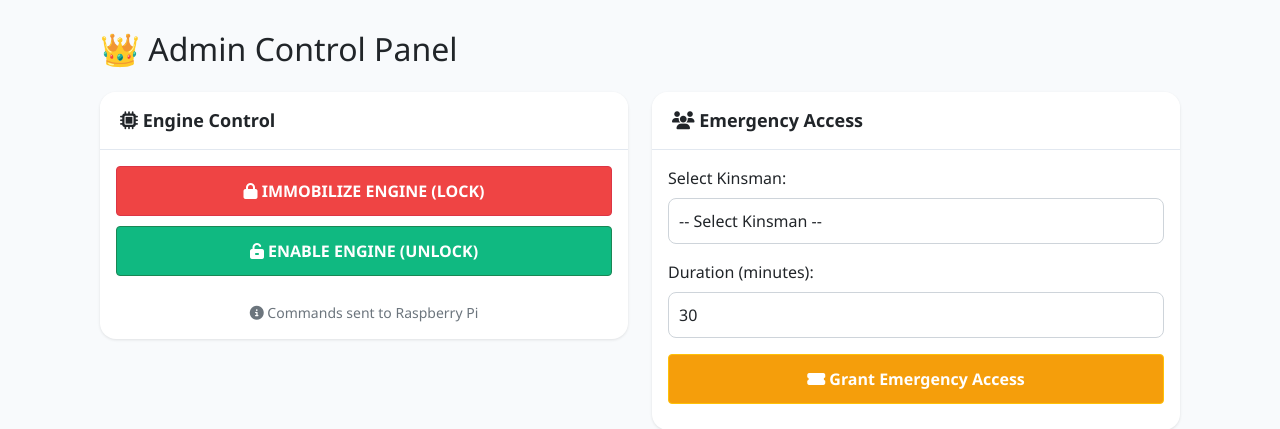
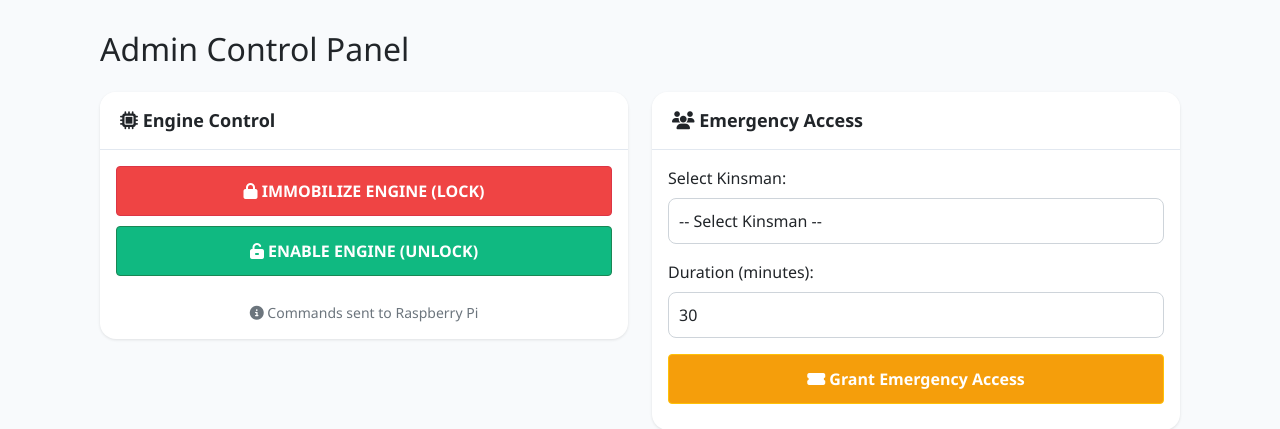
Before and after one commit to jacksonochieng1540/Second-Implementation, a Django app: template templates/dashboard/admin_panel.html in a window 1280 px wide. Shown: the part 76-505 px from the top of the page. Run offline with Django 5.2, Linux system fonts and the light colour scheme; the template is opened without the code that fills it: values that come from a table or form of the project are taken from there, others are empty; data comes from the database, SQL or seed files in the repository.

Commit message:
Update admin_panel.html

```diff
--- a/templates/dashboard/admin_panel.html
+++ b/templates/dashboard/admin_panel.html
@@ -44,7 +44,7 @@
     </div>
 
     <div class="container">
-        <h2 class="mb-4">👑 Admin Control Panel</h2>
+        <h2 class="mb-4"> Admin Control Panel</h2>
 
         <div class="row">
             <div class="col-md-6">
```
